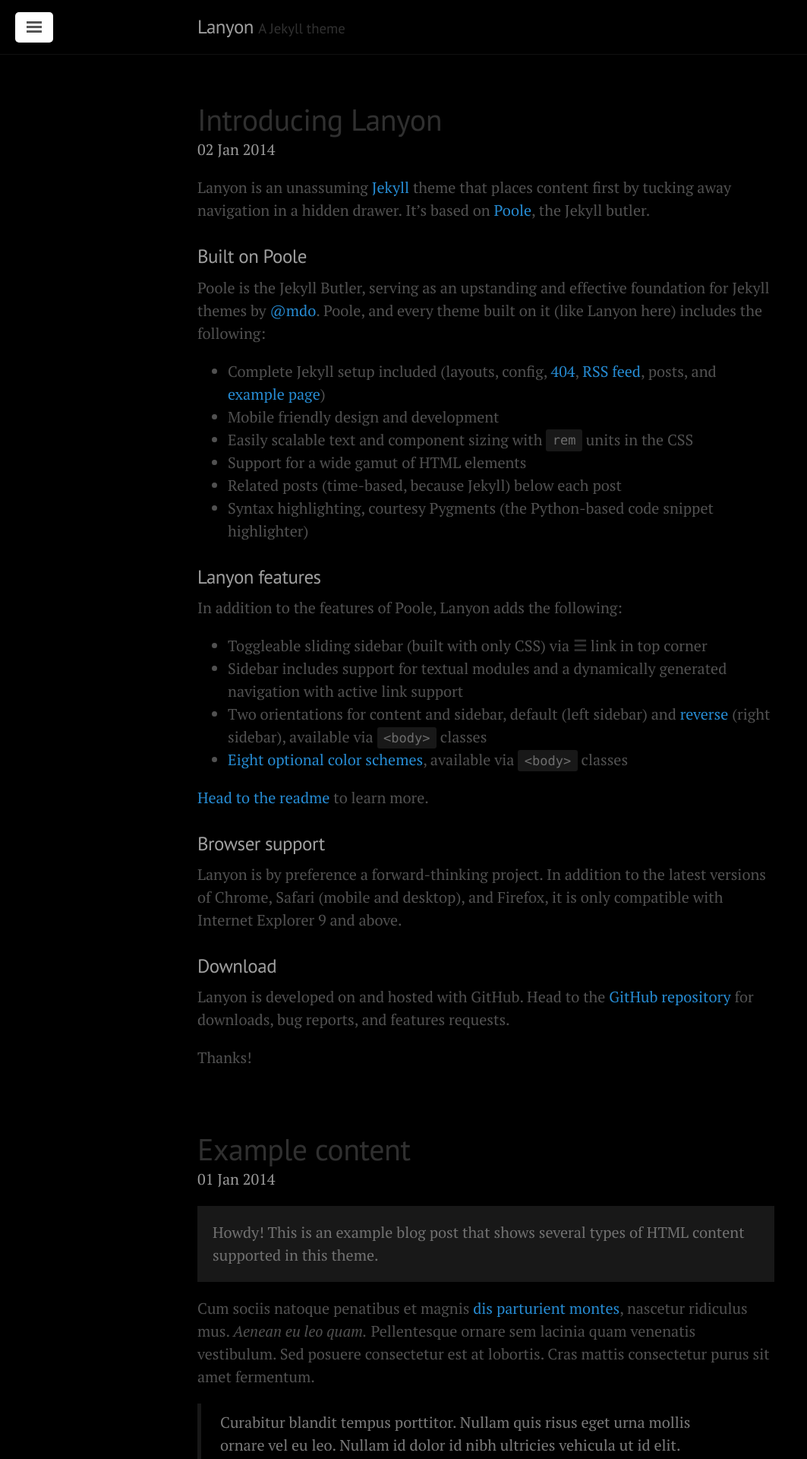
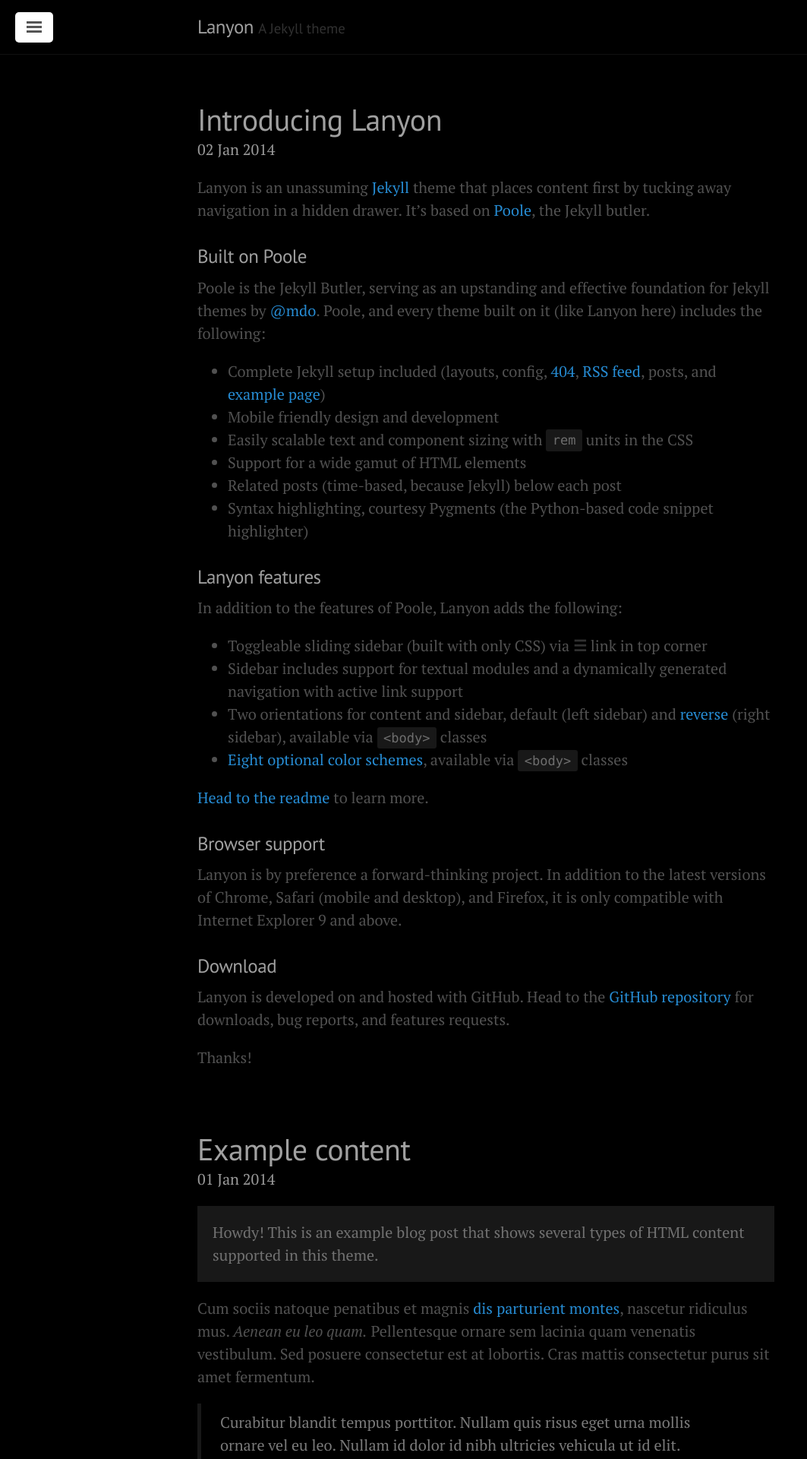
Before and after one commit to iankeane/keanegit.github.io, a Jekyll site: the page built from index.html, in a window 1280 px wide. Shown: the top 1920 px of the page at 76% size, without its empty margins (0-1063 px from the left). Built offline with Jekyll 4.4.1, drawn with Linux system fonts in a browser that asks for light colours; the list of posts is cut into pages by our own code.

Commit message:
attempt to fix post color

```diff
--- a/public/css/lanyon.css
+++ b/public/css/lanyon.css
@@ -317,7 +317,7 @@
 .page-title,
 .post-title,
 .post-title a {
-  color: #303030;
+  color: #a0a0a0;
 }
 .page-title,
 .post-title {
```
